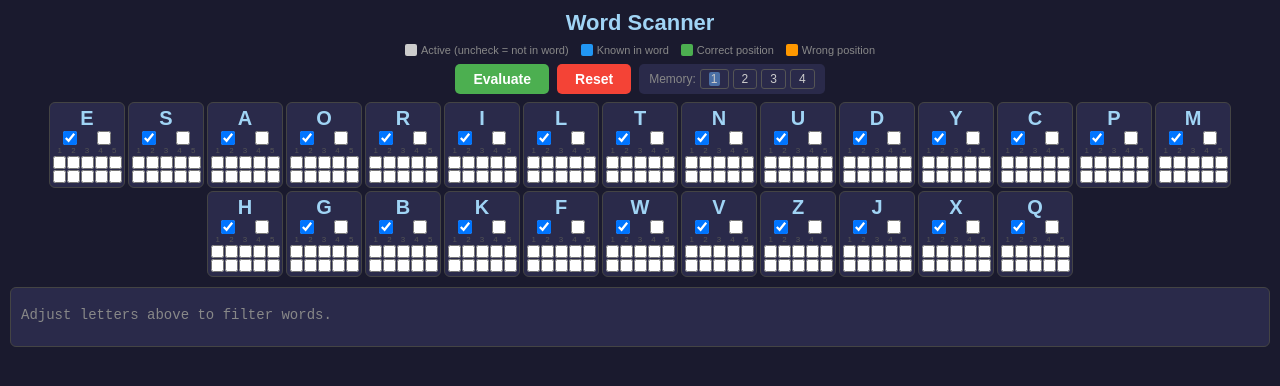
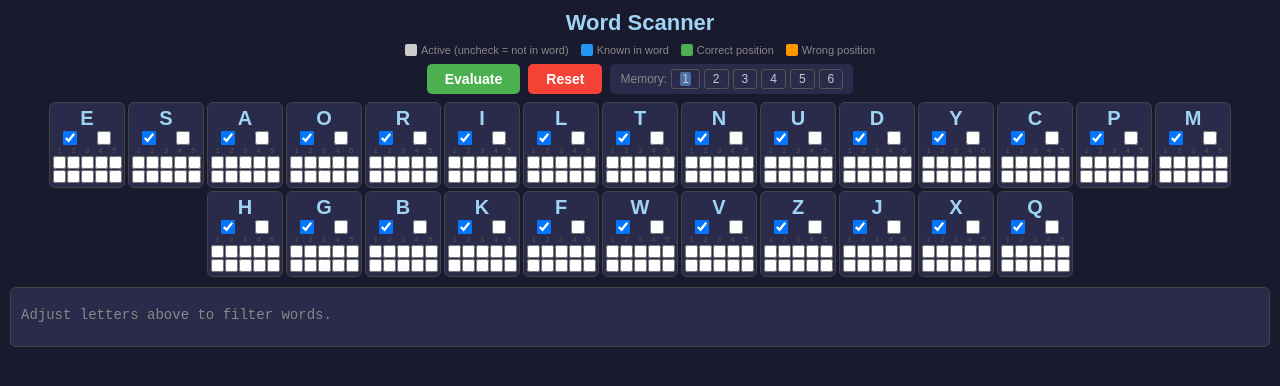
Before and after one commit to jbrmmg/WordHelper, a Flask app: page / in a window 1280 px wide. Shown: the top 386 px of the page. Run offline with Flask 3, Linux system fonts and the light colour scheme.

```diff
--- a/templates/index.html
+++ b/templates/index.html
@@ -195,6 +195,8 @@
     <label><input type="radio" name="memory" value="1" onchange="memoryChange(1)"><span>2</span></label>
     <label><input type="radio" name="memory" value="2" onchange="memoryChange(2)"><span>3</span></label>
     <label><input type="radio" name="memory" value="3" onchange="memoryChange(3)"><span>4</span></label>
+    <label><input type="radio" name="memory" value="4" onchange="memoryChange(4)"><span>5</span></label>
+    <label><input type="radio" name="memory" value="5" onchange="memoryChange(5)"><span>6</span></label>
   </div>
 </div>
 
@@ -233,7 +235,7 @@
 </div>
 
 <script>
-const MEMORIES = 4;
+const MEMORIES = 6;
 const letterOrder = {{ letter_order | tojson }};
 let currentMemory = 0;
 
```
